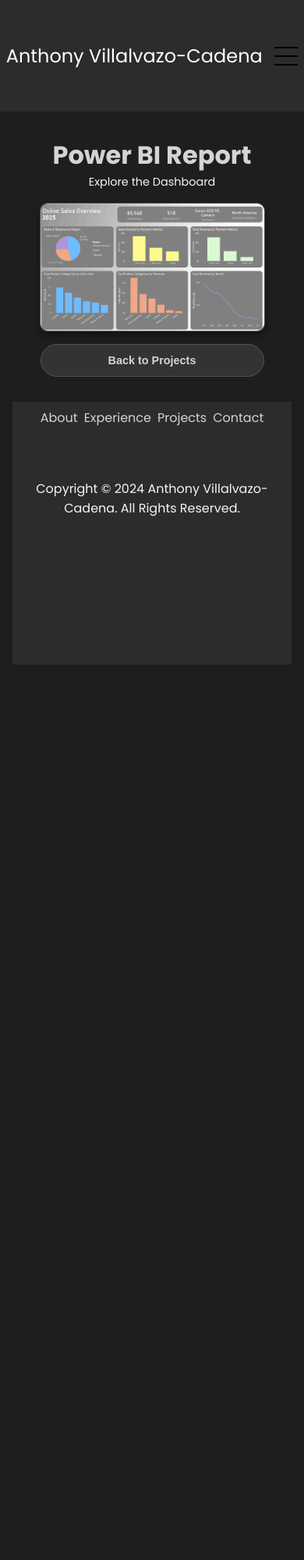
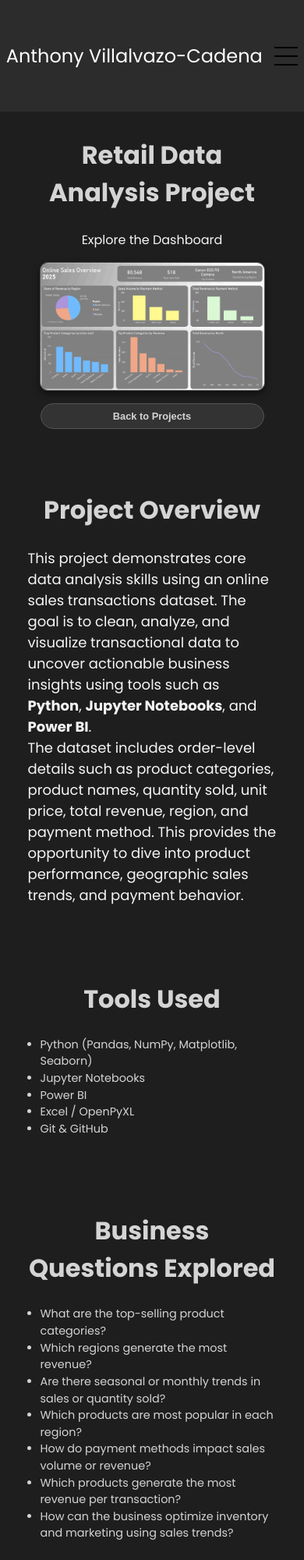
Before and after one commit to avillalv/Portfolio, a plain HTML site: page pbi.html in a window 390 px wide. Shown: the top 2000 px of the page at 78% size. Before the commit the page ends 852 px from the top, so only its background shows below. Drawn offline with Linux system fonts and the light colour scheme.

Commit message:
Updating PBI report page to include about file

```diff
--- a/pbi.css
+++ b/pbi.css
@@ -14,7 +14,7 @@
 }
 
 .report-img {
-    max-width: 100%;
+    max-width: 90%;
     height: auto;
     border-radius: 10px;
     border: 1px solid #555555; /* Subtle border */
@@ -41,6 +41,20 @@
     color: white; /* White text on hover */
 }
 
+section {
+    padding: 10rem; /* Reduce vertical padding */
+    margin: auto; /* Center the section */
+    height: auto;
+    font-size: large;
+
+}
+
+.title {
+    margin-bottom: 3rem; /* Reduce space below the title */
+}
+
+
+
 /* Media queries for responsiveness */
 @media screen and (max-width: 1200px) {
     .title {
@@ -52,9 +66,15 @@
     }
 }
 
+/* For screens smaller than 768px (tablets and phones) */
 @media screen and (max-width: 768px) {
+    section {
+        padding: 4rem 1rem;
+    }
+
     .title {
-        font-size: 2rem;
+        font-size: 1.75rem;
+        margin-bottom: 1.5rem;
     }
 
     .section__text__p1 {
@@ -64,15 +84,9 @@
     .report-container {
         margin: 1rem 0;
     }
-}
 
-@media screen and (max-width: 480px) {
-    .title {
-        font-size: 1.75rem;
-    }
-
-    .section__text__p1 {
-        font-size: 0.9rem;
+    .report-img {
+        max-width: 100%;
     }
 
     .btn {
@@ -80,4 +94,37 @@
         padding: 0.75rem;
         width: 100%;
     }
+
+    ul, ol {
+        padding-left: 1.5rem;
+    }
+
+    li {
+        font-size: 1rem;
+        line-height: 1.5;
+    }
 }
+
+/* For screens smaller than 480px (phones) */
+@media screen and (max-width: 480px) {
+    section {
+        padding: 3rem 1rem;
+    }
+
+    .title {
+        font-size: 1.5rem;
+    }
+
+    .btn {
+        font-size: 0.8rem;
+        padding: 0.5rem;
+    }
+
+    ul, ol {
+        padding-left: 1rem;
+    }
+
+    li {
+        font-size: 0.9rem;
+    }
+}
--- a/pbi.html
+++ b/pbi.html
@@ -37,7 +37,7 @@
         </div>
     </nav>
     <section id="pbi-report">
-        <h1 class="title">Power BI Report</h1>
+        <h1 class="title">Retail Data Analysis Project</h1>
         <p class="section__text__p1">Explore the Dashboard</p>
         <div class="report-container">
             <img src="./assets/ProjectDashboard.PNG" alt="Power BI Dashboard" class="report-img">
@@ -45,6 +45,56 @@
         <div class="btn-container">
             <button class="btn btn-color-2" onclick="location.href='index.html#projects'">Back to Projects</button>
         </div>
+    </section>
+
+    <section id="project-overview">
+        <h2 class="title">Project Overview</h2>
+        <p>This project demonstrates core data analysis skills using an online sales transactions dataset. The goal is to clean, analyze, and visualize transactional data to uncover actionable business insights using tools such as <strong>Python</strong>, <strong>Jupyter Notebooks</strong>, and <strong>Power BI</strong>.</p>
+        <p>The dataset includes order-level details such as product categories, product names, quantity sold, unit price, total revenue, region, and payment method. This provides the opportunity to dive into product performance, geographic sales trends, and payment behavior.</p>
+    </section>
+
+    <section id="tools-used">
+        <h2 class="title">Tools Used</h2>
+        <ul>
+            <li>Python (Pandas, NumPy, Matplotlib, Seaborn)</li>
+            <li>Jupyter Notebooks</li>
+            <li>Power BI</li>
+            <li>Excel / OpenPyXL</li>
+            <li>Git & GitHub</li>
+        </ul>
+    </section>
+
+    <section id="business-questions">
+        <h2 class="title">Business Questions Explored</h2>
+        <ul>
+            <li>What are the top-selling product categories?</li>
+            <li>Which regions generate the most revenue?</li>
+            <li>Are there seasonal or monthly trends in sales or quantity sold?</li>
+            <li>Which products are most popular in each region?</li>
+            <li>How do payment methods impact sales volume or revenue?</li>
+            <li>Which products generate the most revenue per transaction?</li>
+            <li>How can the business optimize inventory and marketing using sales trends?</li>
+        </ul>
+    </section>
+
+    <section id="how-to-run">
+        <h2 class="title">How to Run</h2>
+        <ol>
+            <li>Place the raw CSV or Excel file in <code>data/raw/</code>.</li>
+            <li>Open and run the notebook: <code>notebooks/online_sales_analysis.ipynb</code>.</li>
+            <li>Export cleaned and processed data to <code>data/cleaned/</code>.</li>
+            <li>Load the cleaned data into Power BI to build dashboards and visuals.</li>
+        </ol>
+    </section>
+
+    <section id="dataset-info">
+        <h2 class="title">Sample Columns in the Dataset</h2>
+        <ul>
+            <li><code>Order ID</code>, <code>Date</code>, <code>Category</code>, <code>Product Name</code></li>
+            <li><code>Quantity</code>, <code>Unit Price</code>, <code>Total Price</code></li>
+            <li><code>Region</code>, <code>Payment Method</code></li>
+        </ul>
+        <p><strong>Link to Dataset:</strong> <a href="https://www.kaggle.com/datasets/shreyanshverma27/online-sales-dataset-popular-marketplace-data" target="_blank">Kaggle</a></p>
     </section>
     <footer>
         <nav>
--- a/style.css
+++ b/style.css
@@ -375,9 +375,11 @@ section {
     display: flex;
     justify-content: center;
     flex-direction: column;
+    max-width: 1200px; /* Limit the container width */
+    margin: 0 auto; /* Center the container */
+    padding: 1rem; /* Add padding for spacing */
 
 }
-
 .article-container {
     display: flex;
     text-align: initial;
@@ -389,7 +391,7 @@ section {
 
 article {
     display: flex;
-    width: 10rem;
+    width: 9rem;
     gap: 0.5rem;
 }
 
```
Also changed, not shown: index.html (+3 -4 lines).
